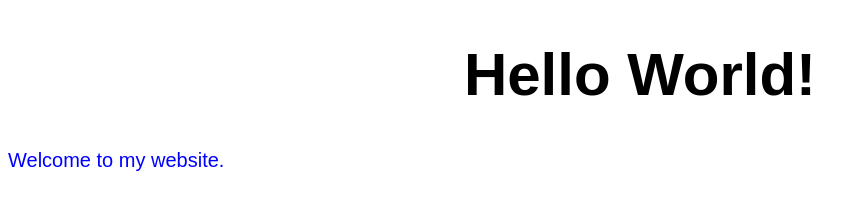
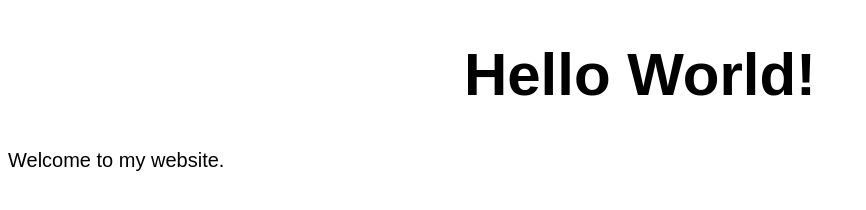
Before and after one commit to chaitanyarddy003/project1, a plain HTML site: page mywebsite/demo.html in a window 1280 px wide. Shown: the whole page, without its empty margins (0-866 px from the left). Drawn offline with Linux system fonts and the light colour scheme.

Commit message:
fourth change

```diff
--- a/mywebsite/style.css
+++ b/mywebsite/style.css
@@ -11,7 +11,7 @@ h1 {
 }
 
 p {
-    color: blue;
+    color: black;
     font-size: 20px;
     text-align: left;
 }
```
Also changed, not shown: index.html (+1 -1 lines).
